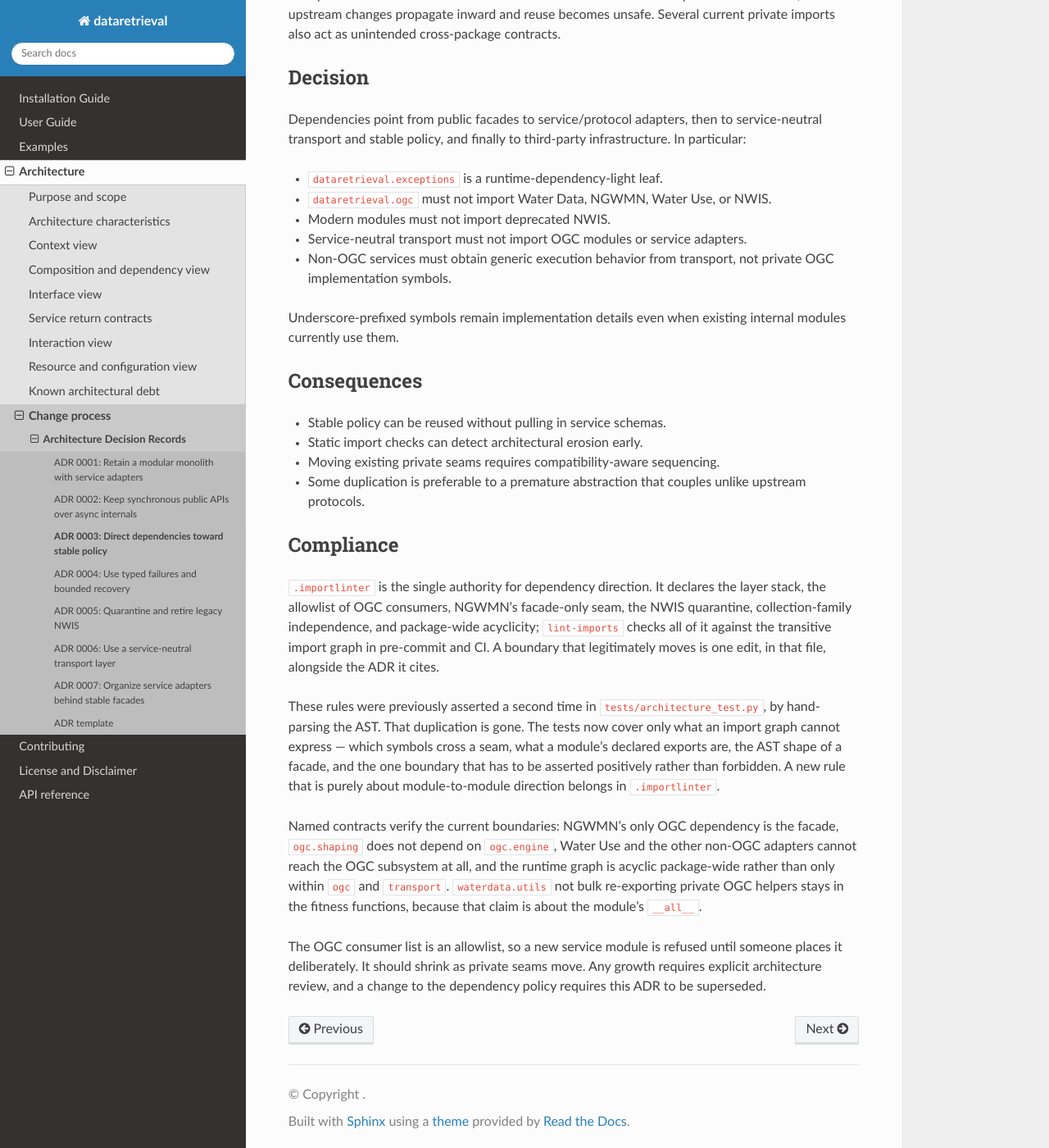
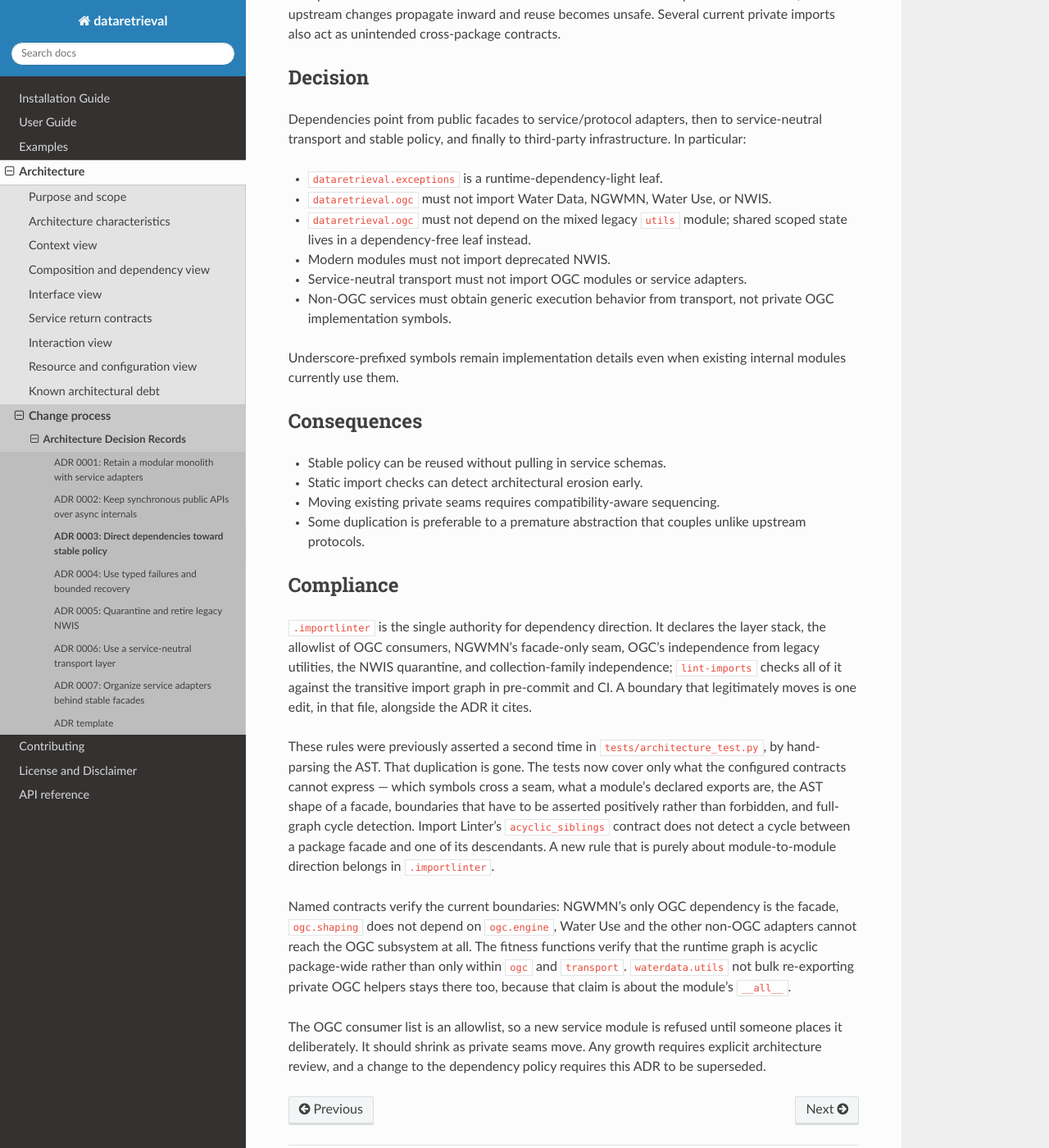
Before and after one commit to DOI-USGS/dataretrieval-python, a Sphinx documentation site: the page built from docs/source/architecture/decisions/0003-dependency-direction.rst, in a window 1280 px wide and 1400 px high, scrolled down 423 px. Shown: the whole window at 82% size. Built offline with Sphinx 7.4.7 and the Read the Docs theme 3.1.0, drawn with Linux system fonts in a browser that asks for light colours; pages that are not in the unit, such as notebooks, are missing from menus.

Commit message:
fix: harden architecture and code-health ratchets
Centralize the cognitive-complexity ceiling, replace the incomplete cycle contract with a package-wide fitness test, make collection-family inventory single-source, and harden advisory health-report capture and documentation.

```diff
--- a/docs/source/architecture/decisions/0003-dependency-direction.rst
+++ b/docs/source/architecture/decisions/0003-dependency-direction.rst
@@ -24,6 +24,8 @@ infrastructure. In particular:
 
 - ``dataretrieval.exceptions`` is a runtime-dependency-light leaf.
 - ``dataretrieval.ogc`` must not import Water Data, NGWMN, Water Use, or NWIS.
+- ``dataretrieval.ogc`` must not depend on the mixed legacy ``utils`` module;
+  shared scoped state lives in a dependency-free leaf instead.
 - Modern modules must not import deprecated NWIS.
 - Service-neutral transport must not import OGC modules or service adapters.
 - Non-OGC services must obtain generic execution behavior from transport, not
@@ -45,26 +47,29 @@ Compliance
 ----------
 
 ``.importlinter`` is the single authority for dependency direction. It declares
-the layer stack, the allowlist of OGC consumers, NGWMN's facade-only seam, the
-NWIS quarantine, collection-family independence, and package-wide acyclicity;
-``lint-imports`` checks all of it against the transitive import graph in
-pre-commit and CI. A boundary that legitimately moves is one edit, in that file,
-alongside the ADR it cites.
+the layer stack, the allowlist of OGC consumers, NGWMN's facade-only seam, OGC's
+independence from legacy utilities, the NWIS quarantine, and collection-family
+independence; ``lint-imports`` checks all of it against the transitive import
+graph in pre-commit and CI. A boundary that legitimately moves is one edit, in
+that file, alongside the ADR it cites.
 
 These rules were previously asserted a second time in
 ``tests/architecture_test.py``, by hand-parsing the AST. That duplication is
-gone. The tests now cover only what an import graph cannot express — which
-symbols cross a seam, what a module's declared exports are, the AST shape of a
-facade, and the one boundary that has to be asserted positively rather than
-forbidden. A new rule that is purely about module-to-module direction belongs in
-``.importlinter``.
+gone. The tests now cover only what the configured contracts cannot express —
+which symbols cross a seam, what a module's declared exports are, the AST shape
+of a facade, boundaries that have to be asserted positively rather than
+forbidden, and full-graph cycle detection. Import Linter's
+``acyclic_siblings`` contract does not detect a cycle between a package facade
+and one of its descendants. A new rule that is purely about module-to-module
+direction belongs in ``.importlinter``.
 
 Named contracts verify the current boundaries: NGWMN's only OGC dependency is
 the facade, ``ogc.shaping`` does not depend on ``ogc.engine``, Water Use and the
-other non-OGC adapters cannot reach the OGC subsystem at all, and the runtime
-graph is acyclic package-wide rather than only within ``ogc`` and ``transport``.
-``waterdata.utils`` not bulk re-exporting private OGC helpers stays in the
-fitness functions, because that claim is about the module's ``__all__``.
+other non-OGC adapters cannot reach the OGC subsystem at all. The fitness
+functions verify that the runtime graph is acyclic package-wide rather than only
+within ``ogc`` and ``transport``. ``waterdata.utils`` not bulk re-exporting
+private OGC helpers stays there too, because that claim is about the module's
+``__all__``.
 
 The OGC consumer list is an allowlist, so a new service module is refused until
 someone places it deliberately. It should shrink as private seams move. Any
```
Also changed, not shown: CONTRIBUTING.md (+12 -13 lines), docs/source/architecture/decisions/0001-modular-monolith.rst (+5 -4 lines), docs/source/architecture/decisions/0006-service-neutral-transport.rst (+8 -8 lines), docs/source/architecture/index.rst (+21 -14 lines), pyproject.toml (+9 -5 lines), .pre-commit-config.yaml, 4 other files.
